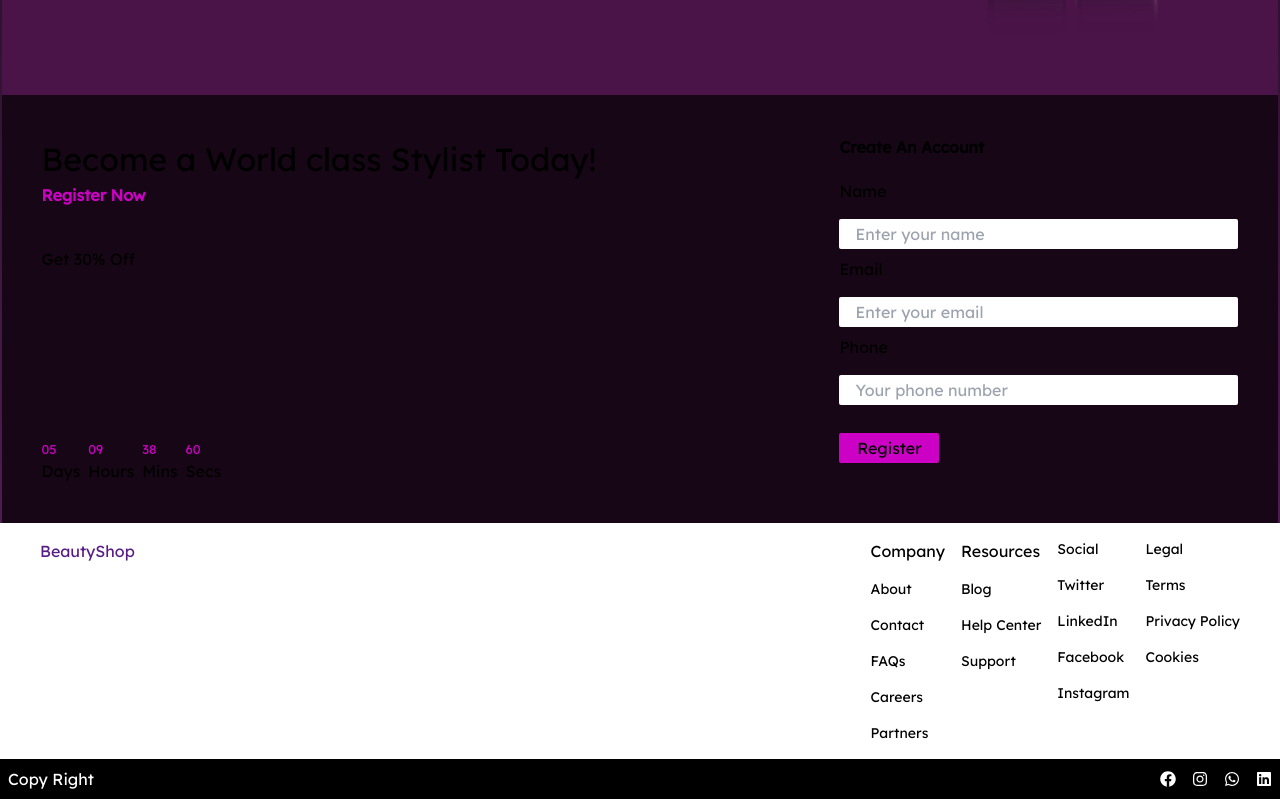
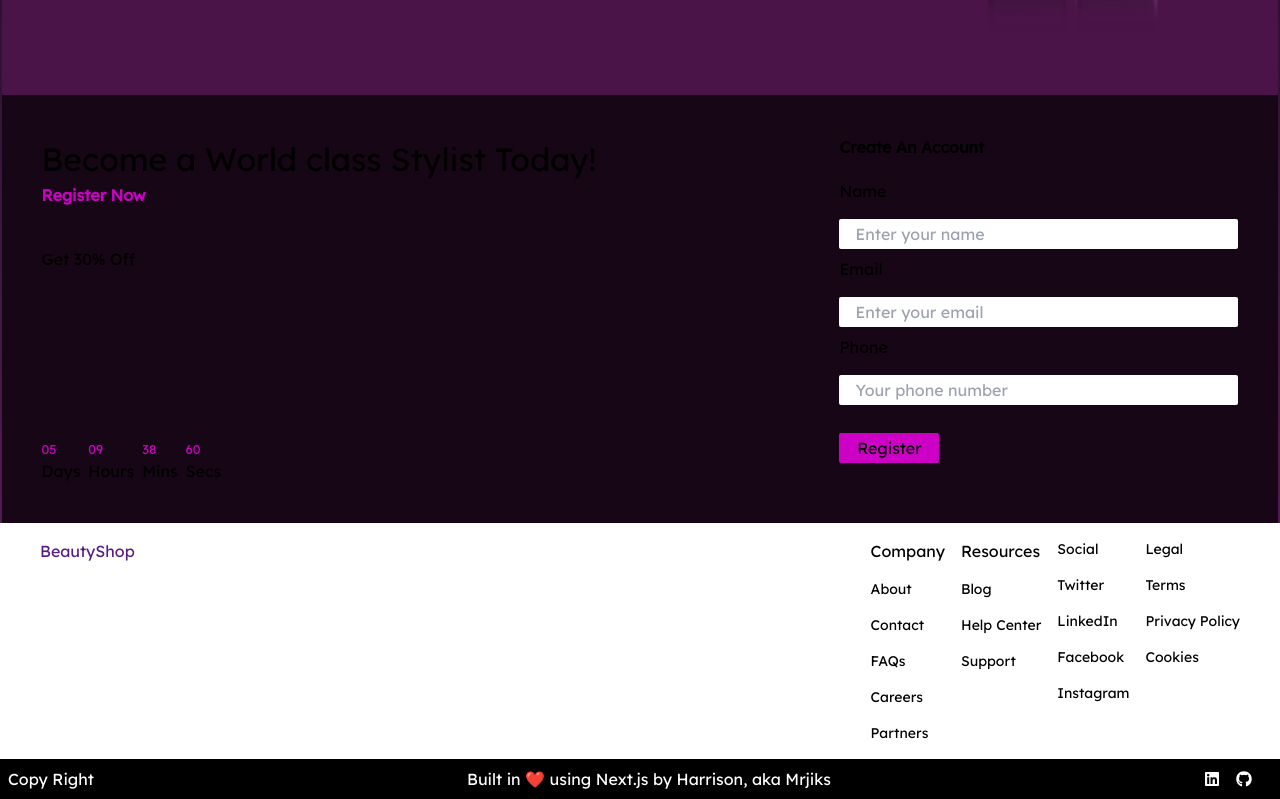
Before and after one commit to Mrjiks/beauty, a Next.js app: page / in a window 1280 px wide. Shown: the part 1166-1965 px from the top of the page. Built offline with nearby package versions, Linux system fonts and the light colour scheme.

Commit message:
Add links to my online accounts

```diff
--- a/app/components/Footer.tsx
+++ b/app/components/Footer.tsx
@@ -1,6 +1,6 @@
 import Link from "next/link";
 import React from "react";
-import { FaFacebook, FaInstagram, FaWhatsapp, FaLinkedin } from "react-icons/fa";
+import { FaFacebook, FaInstagram, FaWhatsapp, FaLinkedin, FaGithub } from "react-icons/fa";
 
 const Footer = () => {
   return (
@@ -43,20 +43,23 @@ const Footer = () => {
       </div>
       <div className='flex justify-between  bg-black text-white h-10 px-2 items-center'>
         <p>Copy Right</p>
-        <div className='flex justify-between'>
+        <p>Built in ❤️ using Next.js by Harrison, aka Mrjiks</p>
+        <div className='flex justify-between mr-5'>
           <div className='flex space-x-4'>
-            <div>
-              <FaFacebook className='cursor-pointer' />
+            <div className='flex space-x-4'>
+              <Link href={"https://www.linkedin.com/in/harrison-o-608b1579/"}>
+                <FaLinkedin className='cursor-pointer ' />
+              </Link>
+              <Link href={"https://github.com/Mrjiks"}>
+                <FaGithub className='cursor-pointer' />
+              </Link>
             </div>
-            <div>
+            {/* <div>
               <FaInstagram className='cursor-pointer' />
-            </div>
-            <div>
+            </div> */}
+            {/* <div>
               <FaWhatsapp className='cursor-pointer' />
-            </div>
-            <div>
-              <FaLinkedin className='cursor-pointer' />
-            </div>
+            </div> */}
           </div>
         </div>
       </div>
```
